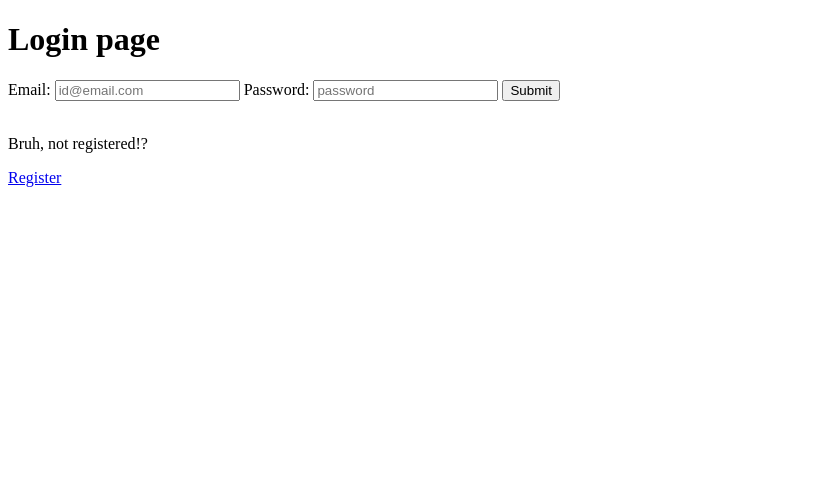
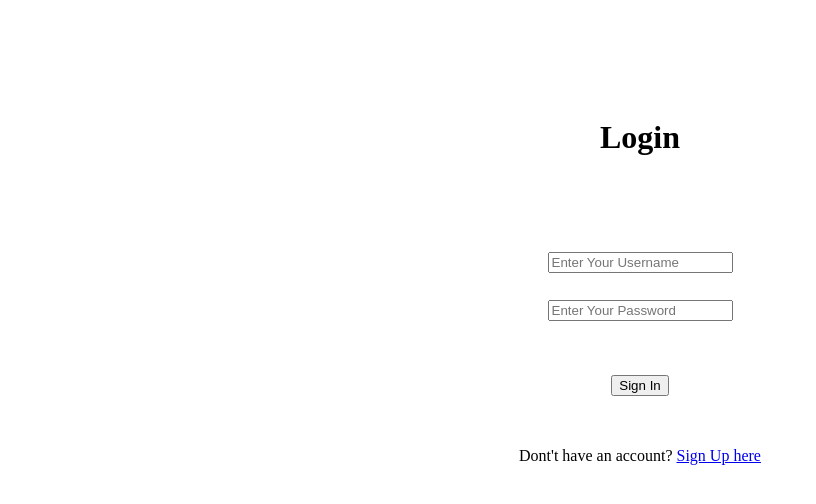
Before and after one commit to SHANMUKH-CH/ethical-hacking-project, a Flask app: page /login in a window 1280 px wide. Shown: the top 504 px of the page, without its empty margins (0-816 px from the left). Run offline with Flask 2, Linux system fonts and the light colour scheme; parts of the project's set-up code (start-up, migrations or seed data) failed here and were passed over; some libraries are stand-ins or nearby versions.

Commit message:
connected database login and registrations are done

```diff
--- a/app.py
+++ b/app.py
@@ -1,6 +1,6 @@
-import re, os
-from flask import Flask, render_template, request
-from flask_mysqldb import MySQL
+import re
+from flask import Flask, redirect,render_template, request,session,url_for
+from flask_mysqldb import MySQL,MySQLdb
 
 app = Flask(__name__)
 
@@ -8,56 +8,62 @@ app.config['MYSQL_HOST']='localhost'
 app.config['MYSQL_USER']='root'
 app.config['MYSQL_PASSWORD']=''
 app.config['MYSQL_DB']='shanmukh'
+app.config['MYSQL_CURSORCLASS']='DictCursor'
 mysql = MySQL(app)
 
-@app.route('/', methods=['GET','POST'])
-def index():
-  #a static webpage with buttons to login page as well as register
-  return render_template('index.html')
+@app.route('/')
+@app.route('/login',methods=["GET","POST"])
+def login():
+    message = ''
+    if request.method == 'POST' and 'username' in request.form and 'password' in request.form:
+        username = request.form['username']
+        password = request.form['password']
+        cursor = mysql.connection.cursor(MySQLdb.cursors.DictCursor)
+        cursor.execute('SELECT * FROM registration WHERE username = % s AND password = % s', (username, password, ))
+        account = cursor.fetchone()
+        if account:
+            session['loggedin'] = True
+            session['id'] = account['id']
+            session['username'] = account['username']
+            msg = 'Logged in successfully !'
+            return render_template('index.html', msg = msg)
+        else:
+            msg = 'Incorrect username / password !'
+    return render_template('login.html', msg = message)
 
-@app.route('/db')
-def func_name():
-  cur=mysql.connection.cursor()
-  cur.execute("SELECT * FROM registration")
-  fetchdata = cur.fetchall()
-  cur.close()
-  return render_template('expression.html',data=fetchdata)
+@app.route('/register', methods =['GET', 'POST'])
+def register():
+    msg = ''
+    if request.method == 'POST' and 'username' in request.form and 'password' in request.form and 'email' in request.form :
+        username = request.form['username']
+        password = request.form['password']
+        email = request.form['email']
+        cursor = mysql.connection.cursor(MySQLdb.cursors.DictCursor)
+        cursor.execute('SELECT * FROM registration WHERE username = % s', (username, ))
+        account = cursor.fetchone()
+        if account:
+            msg = 'Account already exists !'
+        elif not re.match(r'[^@]+@[^@]+\.[^@]+', email):
+            msg = 'Invalid email address !'
+        elif not re.match(r'[A-Za-z0-9]+', username):
+            msg = 'Username must contain only characters and numbers !'
+        elif not username or not password or not email:
+            msg = 'Please fill out the form !'
+        else:
+            cursor.execute('INSERT INTO registration VALUES (NULL, % s, % s, % s)', (username, password, email, ))
+            mysql.connection.commit()
+            msg = 'You have successfully registered !'
+    elif request.method == 'POST':
+        msg = 'Please fill out the form !'
+    return render_template('register.html', msg = msg)
 
-@app.route('/login')
-def login():
-  return render_template('login.html')
-
-@app.route('/register')
-def reg():
-  return render_template('register.html')
-
-@app.route('/homepage')
-#xss_stored
-def hp():
-  return render_template('homepage.html')
-
-@app.route('/profilepage')
-#csrf_attack
-def pp():
-  return render_template('profilepage.html')
-
-@app.route('/searchpage')
-#sql_injection
-def sp():
-  return render_template('searchpage.html')
-
-@app.route('/thank_you')
-def thank_you():
-  email = request.args.get('email')
-  regex = '^\w+([\.-]?\w+)*@\w+([\.-]?\w+)*(\.\w{2,3})+$'
-  if (re.search(regex, email)):
-    return render_template('homepage.html', email=email[:8])
-  else:
-    return render_template('emailvalidcheck.html')
-
-@app.errorhandler(404)
-def pnf(errorhandler):
-  return "<h1>Page not found 404 error</h1>",404
+@app.route('/logout')
+def logout():
+    session.pop('loggedin', None)
+    session.pop('id', None)
+    session.pop('username', None)
+    return redirect(url_for('login'))
 
 if __name__ == '__main__':
+  app.secret_key='secret'
   app.run(host='127.0.0.1', port=8000, debug=True)
--- a/templates/index.html
+++ b/templates/index.html
@@ -1,16 +1,19 @@
-<!DOCTYPE html>
-<html lang="en">
+<html>
 <head>
     <meta charset="UTF-8">
-    <title>Index Page</title>
+    <title> Index </title>
 </head>
-<body>
-    {% block content %}
-    <h1>Ethical Hacking Project</h1>
-    <nav class="navbar navbar-expand-lg navbar-light bg-light">
-        <a class="navbar-brand" href="{{ url_for('login')}}">Login</a>
-        <a class="navbar-brand" href="{{ url_for('reg')}}">Register</a>
-    </nav>
-    {% endblock %}
+<body></br></br></br></br></br>
+    <div align="center">
+        <div align="center" class="border">
+            <div class="header">
+                <h1 class="word">Index</h1>
+            </div></br></br></br>
+            <h1 class="bottom">
+                Hi {{session.username}}!!</br></br> Welcome to the index page...
+            </h1></br></br></br>
+            <a href="{{ url_for('logout') }}" class="btn">Logout</a>
+        </div>
+    </div>
 </body>
 </html>
--- a/templates/login.html
+++ b/templates/login.html
@@ -1,18 +1,27 @@
-{% extends "index.html" %}
-{% block content %}
-<div class="">
-        <h1>Login page</h1>
-        <form action="{{url_for('thank_you')}}">
-                <label for="email">Email:</label>
-                <input type="text" name="email" placeholder="id@email.com">
-                <label for="password">Password:</label>
-                <input type="password" name="password" placeholder="password">
-                <input type="submit" name="" value="Submit">
-        </form>
-        <br>
-        <p>Bruh, not registered!?</p>
-        <nav class="navbar navbar-expand-lg navbar-light bg-light">
-                <a class="navbar-brand" href="{{ url_for('reg')}}">Register</a>
-        </nav>
-</div>
-{% endblock %}
+<html>
+<head>
+    <meta charset="UTF-8">
+    <title> Login </title>
+</head>
+<body></br></br></br></br></br>
+    <div align="center">
+        <div align="center" class="border">
+            <div class="header">
+                <h1 class="word">Login</h1>
+            </div></br></br></br>
+            <h2 class="word">
+                <form action="{{ url_for('login') }}" method="post">
+                    <div class="msg">{{ msg }}</div>
+                    <input id="username" name="username" type="text" placeholder="Enter Your Username"
+                        class="textbox" /></br></br>
+                    <input id="password" name="password" type="password" placeholder="Enter Your Password"
+                        class="textbox" /></br></br></br>
+                    <input type="submit" class="btn" value="Sign In"></br></br>
+                </form>
+            </h2>
+            <p class="bottom">Dont't have an account? <a class="bottom" href="{{url_for('register')}}"> Sign Up here</a>
+            </p>
+        </div>
+    </div>
+</body>
+</html>
```
Also changed, not shown: templates/emailvalidcheck.html (deleted, +0 -14 lines), templates/expression.html (deleted, +0 -11 lines), templates/homepage.html (deleted, +0 -10 lines), templates/register.html (+29 -9 lines), templates/thank_you.html (deleted, +0 -8 lines).
